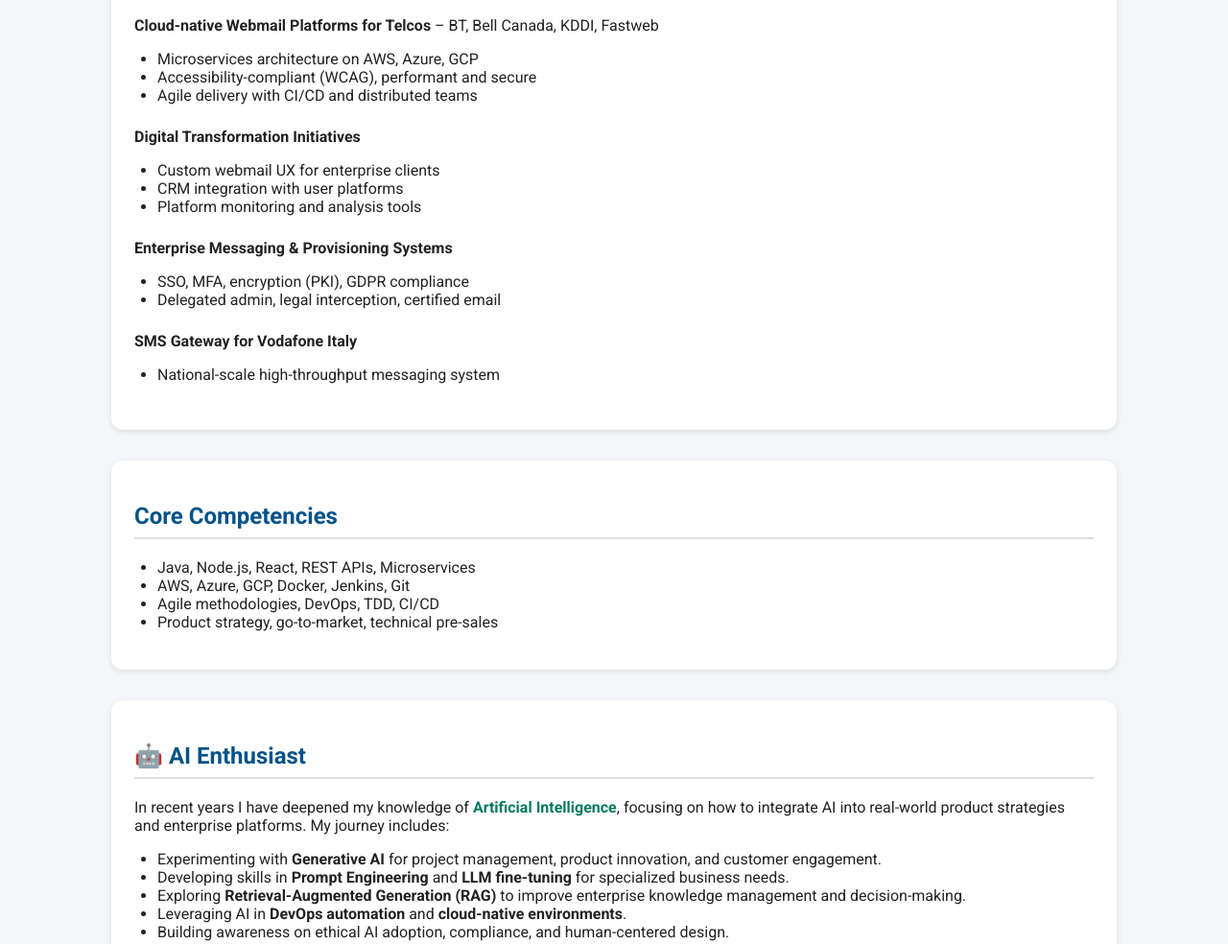
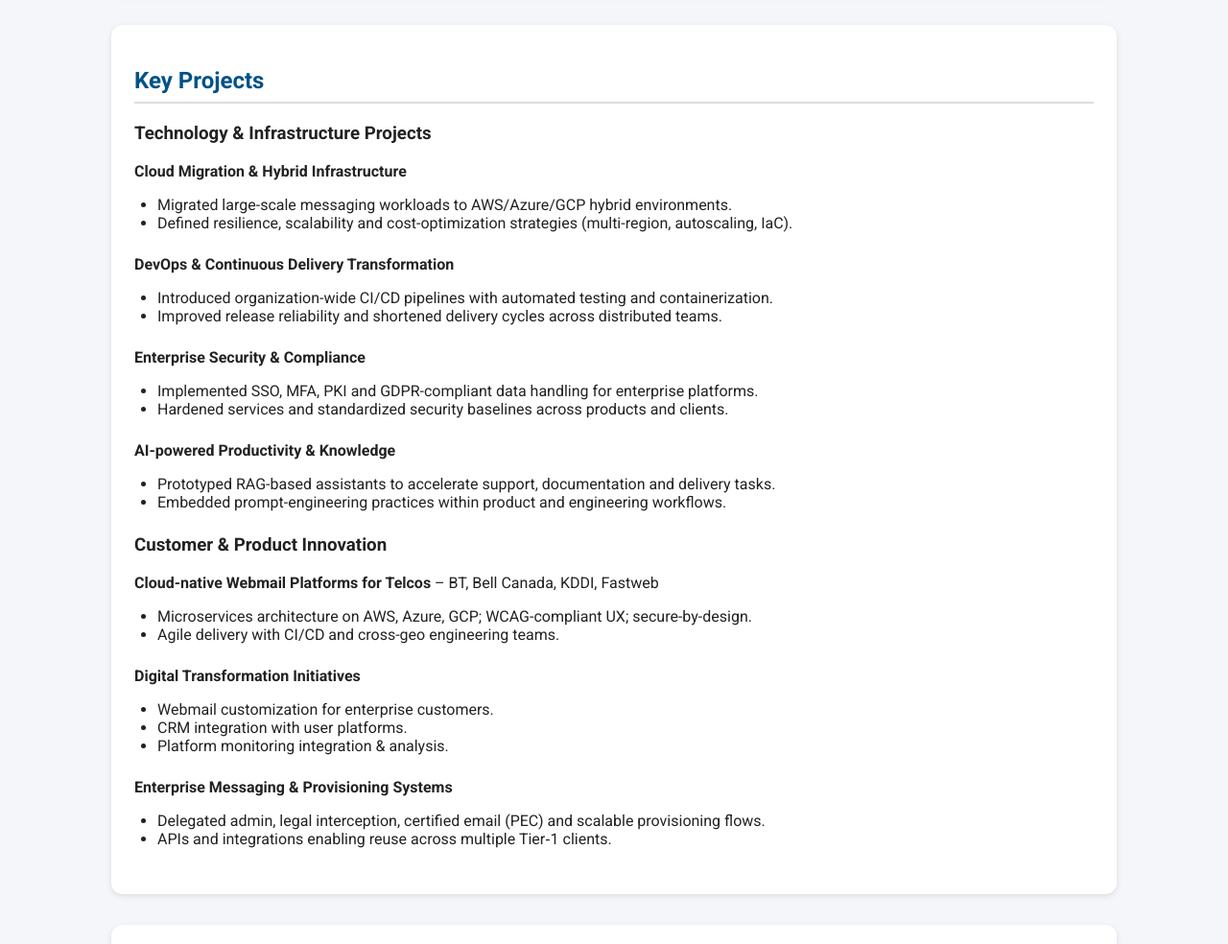
Before and after one commit to IvanM73/Ivan-Maculan-Portfolio, a plain HTML site: page index.html in a window 1280 px wide. Shown: the part 1074-2058 px from the top of the page at 96% size. Drawn offline with Linux system fonts and the light colour scheme.

Commit message:
review sections

```diff
--- a/index.html
+++ b/index.html
@@ -86,9 +86,11 @@
 
 <section>
 <h2>About Me</h2>
-    <p>Over 20 years of experience leading global engineering teams and delivering scalable digital platforms and enterprise-grade products. I bridge strategic vision and execution across software architecture, Agile program management, and product development. Passionate about driving innovation, coaching teams, and ensuring delivery excellence.</p>
-    <p>I am enthusiastic about exploring new technologies—including AI—and actively scout for innovative tools to optimize workflows and enhance productivity.</p>
+<p>I am a seasoned <strong>Program & Engineering Manager</strong> with over 20 years of experience leading global teams, shaping technical strategy, and delivering large-scale enterprise platforms. My career bridges <strong>product strategy, software architecture, and program delivery</strong>, consistently ensuring that complex initiatives translate into tangible business value.</p>
+<p>I thrive at the intersection of <strong>technology and business</strong>: guiding cross-functional teams, mentoring engineers, and engaging directly with C-level stakeholders and international clients. My approach combines <strong>strategic vision</strong> with <strong>hands-on execution</strong>, enabling me to align technical excellence with business outcomes.</p>
+<p>Key areas of focus include <strong>cloud-native architectures</strong>, <strong>digital transformation programs</strong>, and <strong>secure messaging platforms</strong>. In addition, I am actively building knowledge in <strong>Artificial Intelligence</strong>, through continuous training and experimentation. I apply AI daily to enhance project management efficiency, improve decision-making, and explore innovative approaches, while staying committed to responsible and ethical adoption.</p>
 </section>
+
 
   <section>
     <h2>Key Roles</h2>
@@ -113,51 +115,84 @@
   <section>
 <h2>Key Projects</h2>
 
+
+<h3>Technology & Infrastructure Projects</h3>
+<div class="project">
+<p><strong>Cloud Migration & Hybrid Infrastructure</strong></p>
+<ul>
+<li>Migrated large-scale messaging workloads to AWS/Azure/GCP hybrid environments.</li>
+<li>Defined resilience, scalability and cost-optimization strategies (multi-region, autoscaling, IaC).</li>
+</ul>
+</div>
+
+
+<div class="project">
+<p><strong>DevOps & Continuous Delivery Transformation</strong></p>
+<ul>
+<li>Introduced organization-wide CI/CD pipelines with automated testing and containerization.</li>
+<li>Improved release reliability and shortened delivery cycles across distributed teams.</li>
+</ul>
+</div>
+
+
+<div class="project">
+<p><strong>Enterprise Security & Compliance</strong></p>
+<ul>
+<li>Implemented SSO, MFA, PKI and GDPR-compliant data handling for enterprise platforms.</li>
+<li>Hardened services and standardized security baselines across products and clients.</li>
+</ul>
+</div>
+
+
+<div class="project">
+<p><strong>AI-powered Productivity & Knowledge</strong></p>
+<ul>
+<li>Prototyped RAG-based assistants to accelerate support, documentation and delivery tasks.</li>
+<li>Embedded prompt-engineering practices within product and engineering workflows.</li>
+</ul>
+</div>
+
+
+<h3>Customer & Product Innovation</h3>
 <div class="project">
 <p><strong>Cloud-native Webmail Platforms for Telcos</strong> – BT, Bell Canada, KDDI, Fastweb</p>
 <ul>
-        <li>Microservices architecture on AWS, Azure, GCP</li>
-        <li>Accessibility-compliant (WCAG), performant and secure</li>
-        <li>Agile delivery with CI/CD and distributed teams</li>
+<li>Microservices architecture on AWS, Azure, GCP; WCAG-compliant UX; secure-by-design.</li>
+<li>Agile delivery with CI/CD and cross-geo engineering teams.</li>
 </ul>
 </div>
+
 
 <div class="project">
 <p><strong>Digital Transformation Initiatives</strong></p>
 <ul>
-        <li>Custom webmail UX for enterprise clients</li>
-        <li>CRM integration with user platforms</li>
-        <li>Platform monitoring and analysis tools</li>
+<li>Webmail customization for enterprise customers.</li>
+<li>CRM integration with user platforms.</li>
+<li>Platform monitoring integration & analysis.</li>
 </ul>
 </div>
+
 
 <div class="project">
 <p><strong>Enterprise Messaging & Provisioning Systems</strong></p>
 <ul>
-        <li>SSO, MFA, encryption (PKI), GDPR compliance</li>
-        <li>Delegated admin, legal interception, certified email</li>
-      </ul>
-    </div>
-
-    <div class="project">
-      <p><strong>SMS Gateway for Vodafone Italy</strong></p>
-      <ul>
-        <li>National-scale high-throughput messaging system</li>
-      </ul>
-    </div>
+<li>Delegated admin, legal interception, certified email (PEC) and scalable provisioning flows.</li>
+<li>APIs and integrations enabling reuse across multiple Tier‑1 clients.</li>
 </section>
 
 <section>
 <h2>Core Competencies</h2>
 <ul>
-      <li>Java, Node.js, React, REST APIs, Microservices</li>
-      <li>AWS, Azure, GCP, Docker, Jenkins, Git</li>
-      <li>Agile methodologies, DevOps, TDD, CI/CD</li>
-      <li>Product strategy, go-to-market, technical pre-sales</li>
+<li><strong>Leadership & Delivery</strong>: Technical leadership, Agile team management, stakeholder engagement, mentoring, removing blockers, performance management.</li>
+<li><strong>Software Development</strong>: Java (Full Stack), Node.js, React, HTML/CSS/JS, Microservices, REST APIs.</li>
+<li><strong>Cloud & DevOps</strong>: AWS, Azure, Google Cloud Platform (GCP), Docker, Virtualization, Containers, Infrastructure as Code (IaC), CI/CD (Jira, Bamboo, Git, Jenkins), Monitoring & Performance Testing.</li>
+<li><strong>Architecture & Security</strong>: Scalable and secure architectures, SSO, MFA, PKI, GDPR compliance, encryption (AES, 3DES).</li>
+<li><strong>Testing & Quality</strong>: TDD, unit/integration testing, QA best practices, continuous quality monitoring.</li>
+<li><strong>Client Management</strong>: Direct engagement, pre-sales, technical demos, solution customization, long-term account growth, bridging customer needs and technical execution.</li>
+<li><strong>Product Strategy</strong>: Market-ready reusable solutions, product innovation, go-to-market support, aligning business vision with technical execution.</li>
+<li><strong>AI & Emerging Tech</strong>: Generative AI, Prompt Engineering, RAG architectures, Web3 and Blockchain fundamentals, ethical AI adoption.</li>
 </ul>
 </section>
-
-
 
   <section>
     <h2>🤖 AI Enthusiast</h2>
```
Lines whose indentation alone changed are shown as unchanged.
